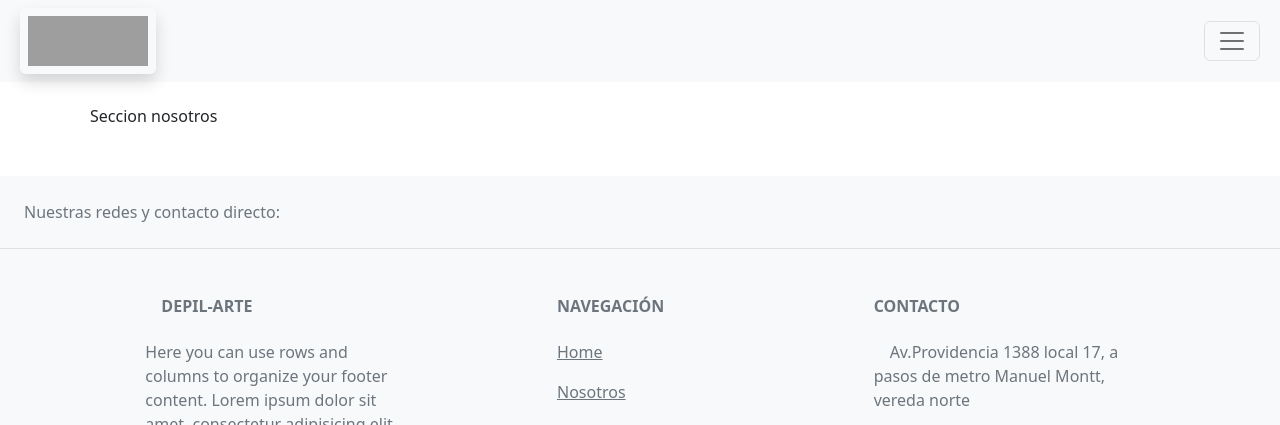
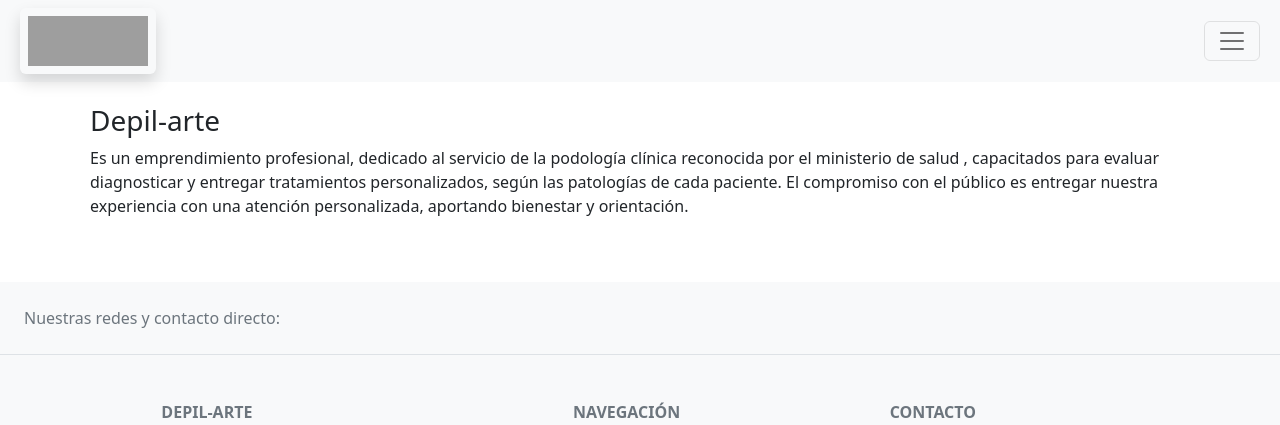
Before and after one commit to AleksMRCR/Depilarte, a Django app: page /nosotros in a window 1280 px wide. Shown: the top 425 px of the page. Run offline with Django 4.2, Linux system fonts and the light colour scheme; grey boxes are pictures that could not be loaded.

Commit message:
version entrega

```diff
--- a/depil/templates/base.html
+++ b/depil/templates/base.html
@@ -101,8 +101,7 @@
             <i class="fas fa-gem me-3"></i>Depil-arte
           </h6>
           <p>
-            Here you can use rows and columns to organize your footer content. Lorem ipsum
-            dolor sit amet, consectetur adipisicing elit.
+            Es un emprendimiento profesional, dedicado al servicio de la podología clínica reconocida por el ministerio de salud
           </p>
         </div>
         <!-- Grid column -->
@@ -110,7 +109,7 @@
         <!-- Grid column -->
         <div class="col-md-2 col-lg-2 col-xl-2 mx-auto mb-4">
           <!-- Links -->
-          <h6 class="text-uppercase fw-bold mb-4">
+          <h6 class="text-uppercase fw-bold mb-4"><i class="fas fa-gem me-3"></i>
             Navegación
           </h6>
           <p>
@@ -132,12 +131,13 @@
         <!-- Grid column -->
         <div class="col-md-4 col-lg-3 col-xl-3 mx-auto mb-md-0 mb-4">
           <!-- Links -->
-          <h6 class="text-uppercase fw-bold mb-4">Contacto</h6>
-          <p><i class="fas fa-home me-3"></i>Av.Providencia 1388 local 17, a pasos de metro Manuel Montt, vereda norte </p>
+          <h6 class="text-uppercase fw-bold mb-4"><i class="fas fa-gem me-3"></i>Contacto</h6>
+          <p>Av. Providencia 1388, Local 17, a pasos del metro Manuel Montt vereda norte</p>
+          <p> + 569 7616 5284</p>
           <p>
             <iframe src="https://www.google.com/maps/embed?pb=!1m18!1m12!1m3!1d822.8933123733873!2d-70.61936835744173!3d-33.42795116557361!2m3!1f0!2f0!3f0!3m2!1i1024!2i768!4f13.1!3m3!1m2!1s0x0%3A0x9bb9e1d23d5d349d!2zMzPCsDI1JzQwLjMiUyA3MMKwMzcnMDguOCJX!5e0!3m2!1ses!2scl!4v1670272064797!5m2!1ses!2scl" width="250" height="200" style="border:0;" allowfullscreen="" loading="lazy" referrerpolicy="no-referrer-when-downgrade"></iframe>
           </p>
-          <p><i class="fas fa-phone me-3"></i> + 56 9 7616 5284</p>
+
         </div>
         <!-- Grid column -->
       </div>
--- a/depil/templates/paginas/nosotros.html
+++ b/depil/templates/paginas/nosotros.html
@@ -6,7 +6,11 @@
 {% block contenido %}
 
 <div class='container-fluid m-4'>
-    Seccion nosotros
+    <h3>Depil-arte</h3>
+    <p>Es un emprendimiento profesional, dedicado al servicio de la podología clínica reconocida por el ministerio de salud
+        , capacitados para evaluar diagnosticar y entregar tratamientos personalizados, según las patologías de cada paciente.
+        El compromiso con el público es entregar nuestra experiencia con una atención personalizada, aportando bienestar y orientación.
+    </p>
 </div>
 
 {% endblock %}
--- a/depil/templates/paginas/servicios.html
+++ b/depil/templates/paginas/servicios.html
@@ -15,7 +15,7 @@
         <div class="card-body">
           <h5 class="card-title">Maritsa Tapia</h5>
           <p class="card-text">Encargada de servicios de podología y reflexología</p>
-          <p class="card-text"><small class="text-muted">Para contactar llene el formulario o llame al numero</small></p>
+          <p class="card-text"><small class="text-muted">Para contactar llene el formulario o llame al numero +569 7616 5284</small></p>
         </div>
       </div>
     </div>
@@ -30,7 +30,7 @@
         <div class="card-body">
           <h5 class="card-title">Solange Valladares</h5>
           <p class="card-text">Encargada de servicios  de Depilación</p>
-          <p class="card-text"><small class="text-muted">Para contactar llene el formulario o llame al numero </small></p>
+          <p class="card-text"><small class="text-muted">Para contactar llene el formulario o llame al numero +569 9003 4671</small></p>
         </div>
       </div>
     </div>
--- a/depil/views.py
+++ b/depil/views.py
@@ -45,5 +45,5 @@ def pedir_hora (request):
         aviso.send()
 
 
-        return redirect('hora')
+        return redirect('home')
     return render(request, 'paghoras/crear.html', {'formulario': formulario} )
```
